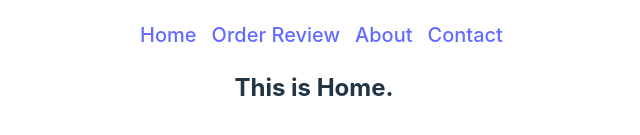
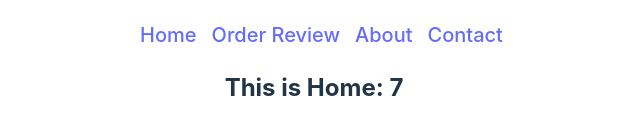
Before and after one commit to mrfhmd7/banglar-tshirt-recap, a React (Vite) app: page / in a window 1280 px wide. Shown: the part 327-462 px from the top of the page, without its empty margins (326-966 px from the left). Built offline with nearby package versions, Linux system fonts and the light colour scheme.

Commit message:
load data from public folder

```diff
--- a/src/components/Home/Home.jsx
+++ b/src/components/Home/Home.jsx
@@ -1,9 +1,12 @@
 import React from 'react';
+import { useLoaderData } from 'react-router-dom';
 
 const Home = () => {
+     const tshirts = useLoaderData();
+     console.log(tshirts);
      return (
           <div>
-               <h2>This is Home.</h2>
+               <h2>This is Home: {tshirts.length}</h2>
           </div>
      );
 };
--- a/src/main.jsx
+++ b/src/main.jsx
@@ -17,7 +17,8 @@ const router = createBrowserRouter([
     children: [
       {
         path: '/',
-        element: <Home />
+        element: <Home />,
+        loader: () => fetch('tshirts.json'),
       },
       {
         path: 'review',
```
Also changed, not shown: public/tshirts.json (renamed from public/tshirt.json).
